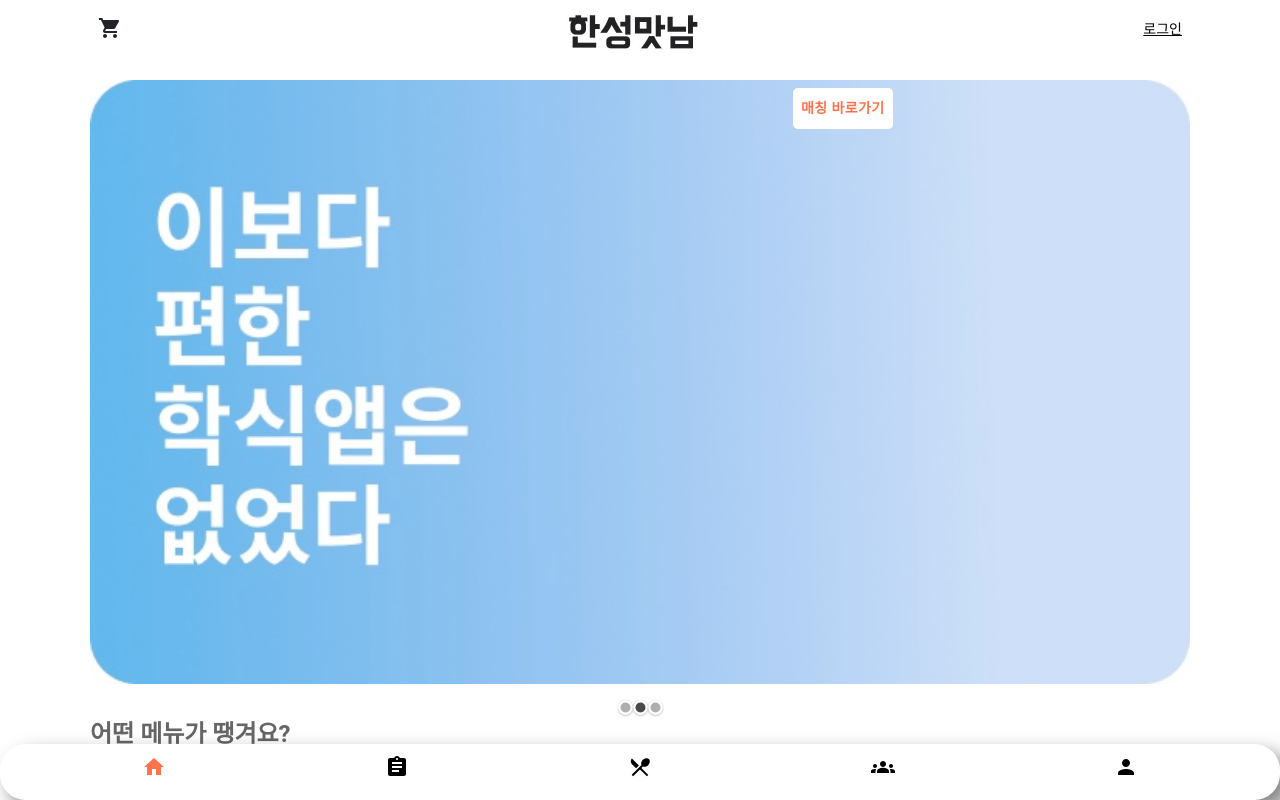
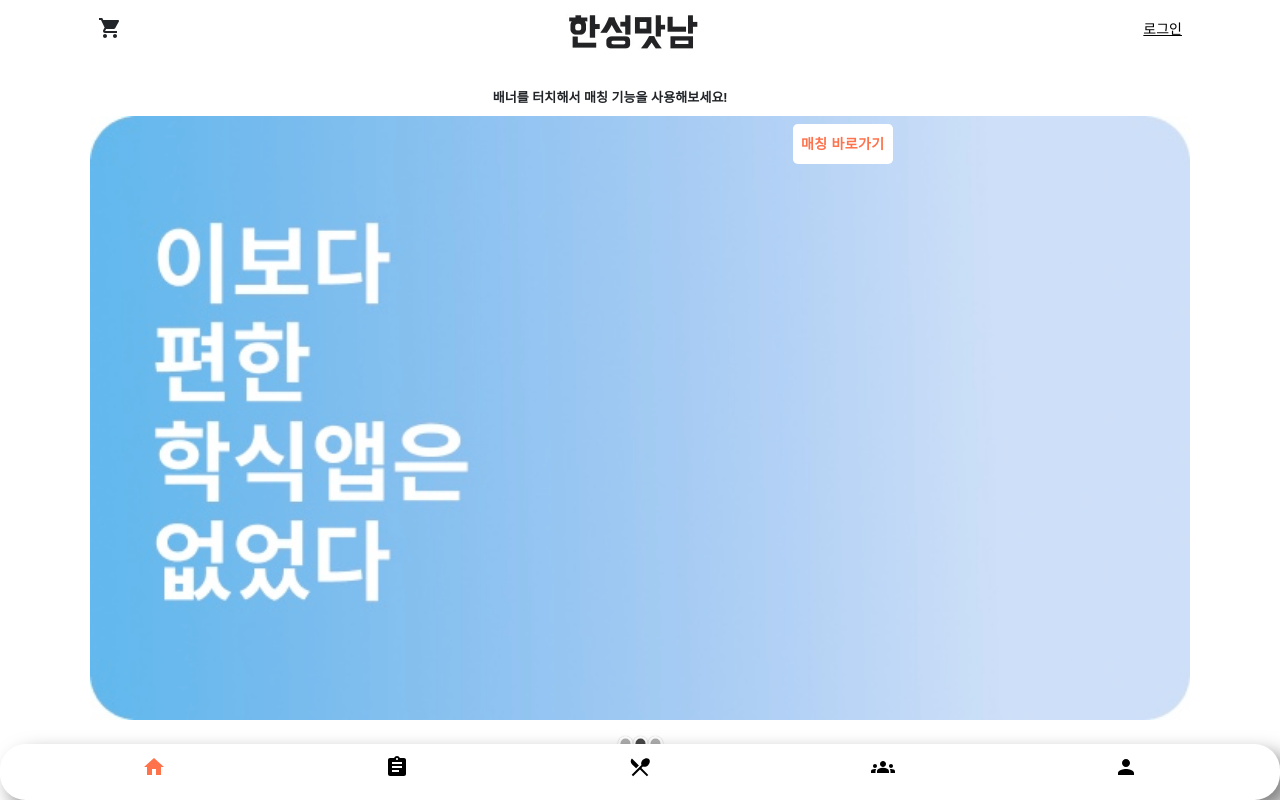
Before and after one commit to BugiSquad/GraduationProject2023, a React (Create React App) app: page / in a window 1280 px wide. Shown: the top 800 px of the page. Built offline with nearby package versions, Linux system fonts and the light colour scheme; no server answers.

Commit message:
배너 위 슬라이드 텍스트 구현

```diff
--- /dev/null
+++ b/src/components/styled/BannerText.css
@@ -0,0 +1,29 @@
+#text-container {
+    overflow: hidden;
+    width: 100%;
+  }
+
+  #animated-text {
+    display: inline-block;
+    white-space: nowrap;
+    animation: slideRightToLeft 10s linear infinite;
+    opacity: 0;
+    animation-delay: -10s;
+  }
+
+  @keyframes slideRightToLeft {
+    0% {
+      transform: translateX(100%);
+      opacity: 0;
+    }
+    10% {
+      opacity: 1;
+    }
+    80%{
+        opacity: 1;
+    }
+    100% {
+      transform: translateX(-100%);
+      opacity: 0;
+    }
+  }
--- a/src/pages/MainPage.tsx
+++ b/src/pages/MainPage.tsx
@@ -2,6 +2,7 @@ import React, { useEffect, useState } from 'react';
 import FoodCardSlider from "../components/FoodCardSlider";
 import { MenuItem } from "../types/MenuItem";
 import '../App.css'
+import '../components/styled/BannerText.css'
 
 import { Button, Paper, Typography } from "@mui/material";
 import { Link, useNavigate } from "react-router-dom";
@@ -21,7 +22,8 @@ import { getPopularMenuFromRemote } from "../api/Favor";
 import { getFoodsWith, StorageType } from "../store/LocalStorage";
 import { checkNotificationSupported, checkPermission } from "../api/Notification";
 import { RequestPermission } from "../components/RequestPermission";
-import { OrangeButton, WhiteButton } from '../components/styled/Buttons';
+import { WhiteButton } from '../components/styled/Buttons';
+import { normalTypography } from '../components/styled/Text';
 
 
 const foods: MenuItem[] = data
@@ -46,30 +48,41 @@ export const MainPage: React.FC = () => {
     if (perm || !checkNotificationSupported())
         return (
             <>
-                <MainCarousel></MainCarousel>
-                <MainCategories></MainCategories>
+                <BannerText />
+                <MainCarousel />
+                <MainCategories />
                 <br />
                 <FavoriteMenusCard title={"이번 달 인기 메뉴"} link={"/thisweekpopular"}
-                    items={monthFavorite}></FavoriteMenusCard>
+                    items={monthFavorite} />
                 <br /> <br />
                 <FavoriteMenusCard title={"최근에 선택한 메뉴"} link={"/recentmenu"}
-                    items={recently_viewed.length === 0 ? foods : recently_viewed}></FavoriteMenusCard>
+                    items={recently_viewed.length === 0 ? foods : recently_viewed} />
                 <br />
             </>
         )
     return (
         <>
-            <MainCarousel></MainCarousel>
-            <MainCategories></MainCategories>
+            <BannerText />
+            <MainCarousel />
+            <MainCategories />
             <br />
             <FavoriteMenusCard title={"이번 달 인기 메뉴"} link={"/thisweekpopular"}
-                items={monthFavorite}></FavoriteMenusCard>
+                items={monthFavorite} />
             <br /> <br />
             <FavoriteMenusCard title={"최근에 선택한 메뉴"} link={"/recentmenu"}
-                items={recently_viewed.length === 0 ? foods : recently_viewed}></FavoriteMenusCard>
+                items={recently_viewed.length === 0 ? foods : recently_viewed} />
             <br />
-            <RequestPermission></RequestPermission>
+            <RequestPermission />
         </>
+    )
+}
+
+const BannerText: React.FC = () => {
+    return (
+        <div id="text-container">
+            <Typography id="animated-text" sx={normalTypography} style={{ margin: "0px" }} fontSize="13px">배너를 터치해서 매칭 기능을 사용해보세요!</Typography>
+        </div>
+
     )
 }
 
```
